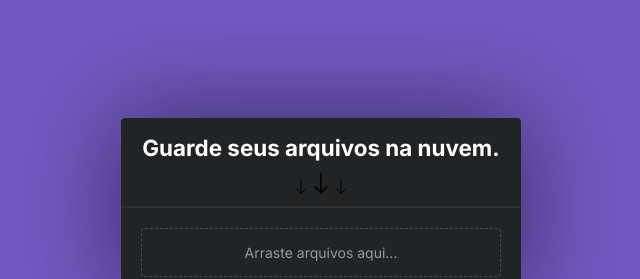
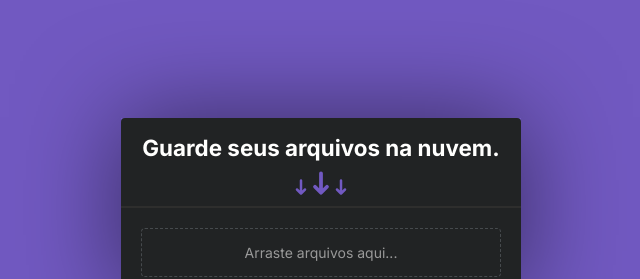
Before and after one commit to jonatasJS/database-files-frontend, a React (Create React App) app: page / in a window 1280 px wide. Shown: the part 193-472 px from the top of the page, without its empty margins (319-959 px from the left). Built offline with nearby package versions, Linux system fonts and the light colour scheme; no server answers.

Commit message:
x\zx\zx\zx

```diff
--- a/src/App.js
+++ b/src/App.js
@@ -105,7 +105,7 @@ class App extends Component {
           error: true,
         });
         console.log(uploadedFile)
-        toast(`Erro ao realizar upload!
+        toast(`Erro ao realizar upload!\n\n
         O tipo "${uploadedFile.file.type}" não é suportado!`, {
           type: 'error',
           autoClose: 3000,
@@ -145,6 +145,8 @@ class App extends Component {
               }}
               width={100}
               height={100}
+              color="#7159c1"
+              strokeWidth={1.5}
             />
             <ArrowDown
               style={{
@@ -152,9 +154,10 @@ class App extends Component {
                 height: "1.5rem",
                 marginBottom: "-8px",
               }}
-              teste="1"
               width={100}
               height={100}
+              color="#7159c1"
+              strokeWidth={1.5}
             />
             <ArrowDown
               style={{
@@ -162,6 +165,8 @@ class App extends Component {
                 height: "1rem",
                 marginBottom: "-8px",
               }}
+              strokeWidth={1.5}
+              color="#7159c1"
               width={100}
               height={100}
             />
```
